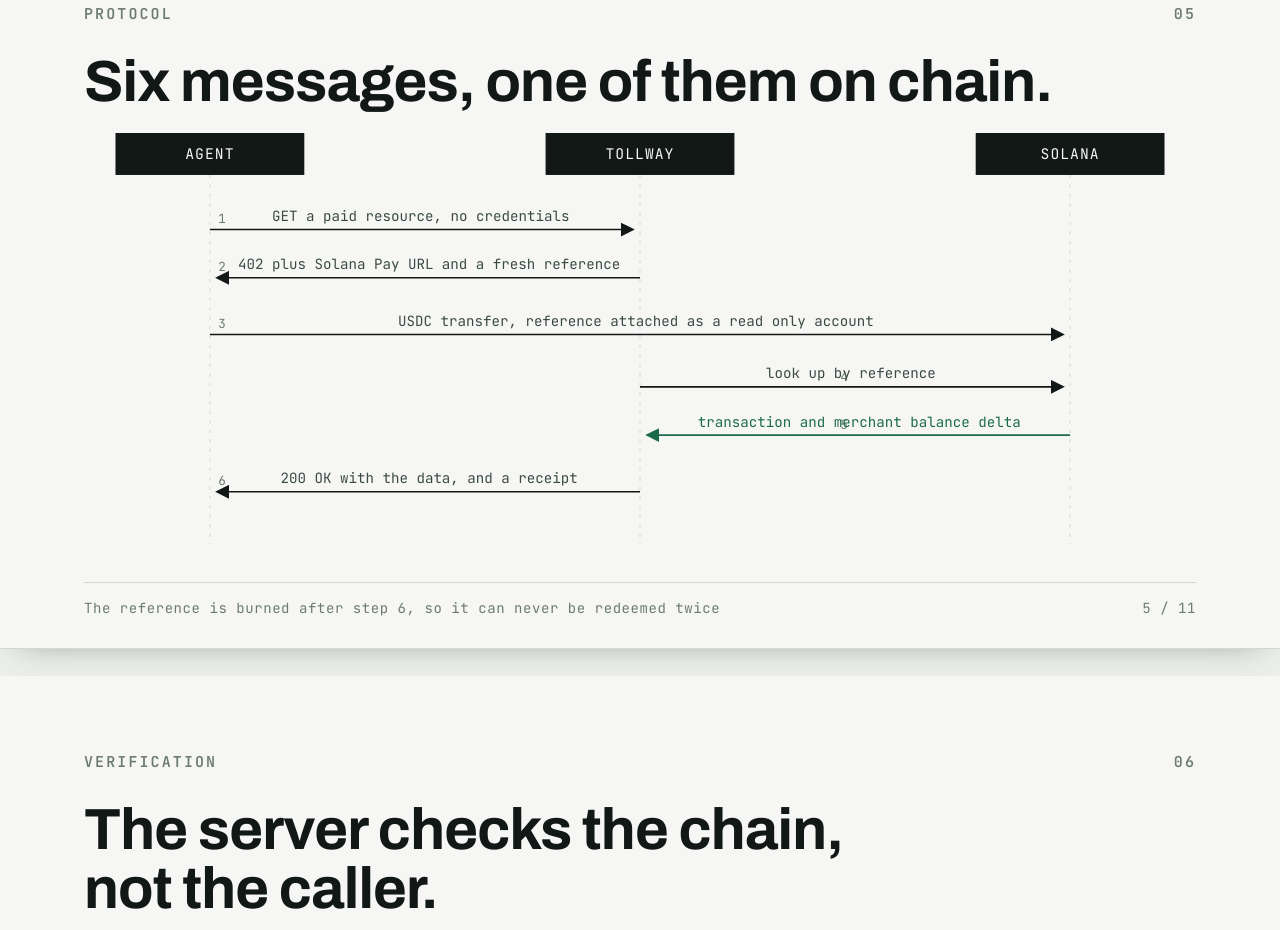
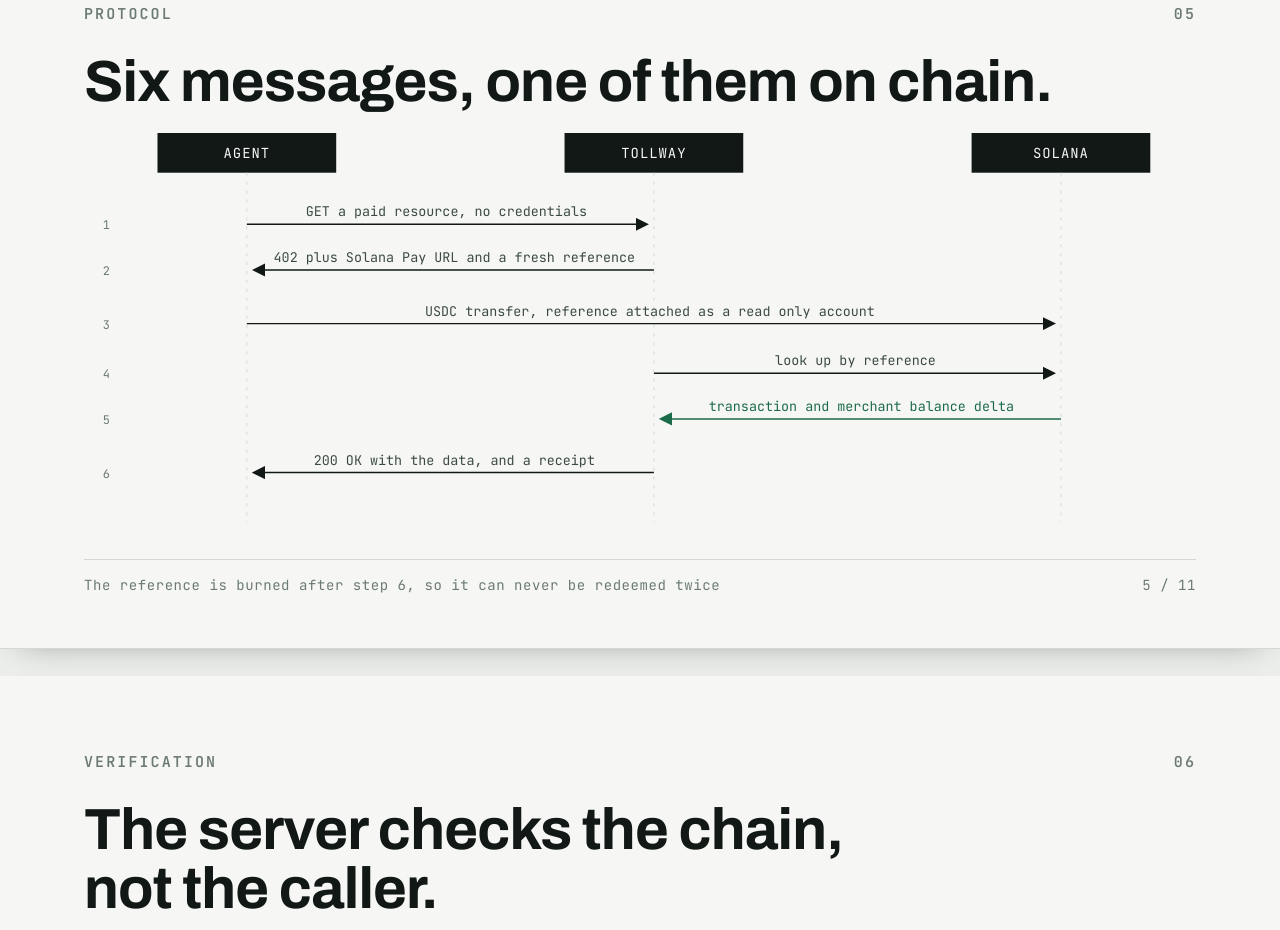
Before and after one commit to darshanahirrao/tollway, a website: page docs/index.html in a window 1280 px wide. Shown: the part 3840-4770 px from the top of the page. Drawn offline with Linux system fonts and the light colour scheme.

Commit message:
Deck: move sequence step numbers into a left gutter so they stop colliding with arrow labels

```diff
--- a/docs/index.html
+++ b/docs/index.html
@@ -340,7 +340,7 @@ GET /v1/data/token-risk-scan  <span class="c">X-Payment-Reference: 7xKq...</span
     <div class="body-block">
       <h2>Six messages, one of them on chain.</h2>
       <div class="diagram">
-        <svg viewBox="0 0 1060 396" role="img" aria-label="Settlement sequence between an agent, the Tollway gateway, and Solana">
+        <svg viewBox="0 0 1120 396" role="img" aria-label="Settlement sequence between an agent, the Tollway gateway, and Solana">
           <defs>
             <marker id="ah" markerWidth="9" markerHeight="9" refX="7" refY="4.5" orient="auto">
               <path d="M0,0 L9,4.5 L0,9 Z" fill="#111815"></path>
@@ -350,6 +350,17 @@ GET /v1/data/token-risk-scan  <span class="c">X-Payment-Reference: 7xKq...</span
             </marker>
           </defs>
 
+          <!-- Step numbers sit in a left gutter so they never collide with arrow labels. -->
+          <g font-size="12" fill="#6C7A73" text-anchor="end">
+            <text x="26" y="97">1</text>
+            <text x="26" y="143">2</text>
+            <text x="26" y="197">3</text>
+            <text x="26" y="247">4</text>
+            <text x="26" y="293">5</text>
+            <text x="26" y="347">6</text>
+          </g>
+
+          <g transform="translate(44,0)">
             <rect class="head" x="30" y="0" width="180" height="40"></rect>
             <text x="120" y="25" text-anchor="middle" fill="#F6F7F5" font-size="14" letter-spacing="1">AGENT</text>
             <rect class="head" x="440" y="0" width="180" height="40"></rect>
@@ -361,29 +372,24 @@ GET /v1/data/token-risk-scan  <span class="c">X-Payment-Reference: 7xKq...</span
             <line class="life" x1="530" y1="40" x2="530" y2="392"></line>
             <line class="life" x1="940" y1="40" x2="940" y2="392"></line>
 
-          <text x="128" y="86" fill="#6C7A73" font-size="12">1</text>
             <line class="arrow" x1="120" y1="92" x2="522" y2="92" marker-end="url(#ah)"></line>
             <text x="321" y="84" text-anchor="middle" fill="#3C4A44" font-size="13.5">GET a paid resource, no credentials</text>
 
-          <text x="128" y="132" fill="#6C7A73" font-size="12">2</text>
             <line class="arrow" x1="530" y1="138" x2="128" y2="138" marker-end="url(#ah)"></line>
             <text x="329" y="130" text-anchor="middle" fill="#3C4A44" font-size="13.5">402 plus Solana Pay URL and a fresh reference</text>
 
-          <text x="128" y="186" fill="#6C7A73" font-size="12">3</text>
             <line class="arrow" x1="120" y1="192" x2="932" y2="192" marker-end="url(#ah)"></line>
             <text x="526" y="184" text-anchor="middle" fill="#3C4A44" font-size="13.5">USDC transfer, reference attached as a read only account</text>
 
-          <text x="721" y="236" fill="#6C7A73" font-size="12">4</text>
             <line class="arrow" x1="530" y1="242" x2="932" y2="242" marker-end="url(#ah)"></line>
-          <text x="731" y="234" text-anchor="middle" fill="#3C4A44" font-size="13.5">look up by reference</text>
+            <text x="733" y="234" text-anchor="middle" fill="#3C4A44" font-size="13.5">look up by reference</text>
 
-          <text x="721" y="282" fill="#6C7A73" font-size="12">5</text>
             <line class="arrow-return" x1="940" y1="288" x2="538" y2="288" marker-end="url(#ahg)"></line>
             <text x="739" y="280" text-anchor="middle" fill="#1C6B48" font-size="13.5">transaction and merchant balance delta</text>
 
-          <text x="128" y="336" fill="#6C7A73" font-size="12">6</text>
             <line class="arrow" x1="530" y1="342" x2="128" y2="342" marker-end="url(#ah)"></line>
             <text x="329" y="334" text-anchor="middle" fill="#3C4A44" font-size="13.5">200 OK with the data, and a receipt</text>
+          </g>
         </svg>
       </div>
     </div>
```
Lines whose indentation alone changed are shown as unchanged.
